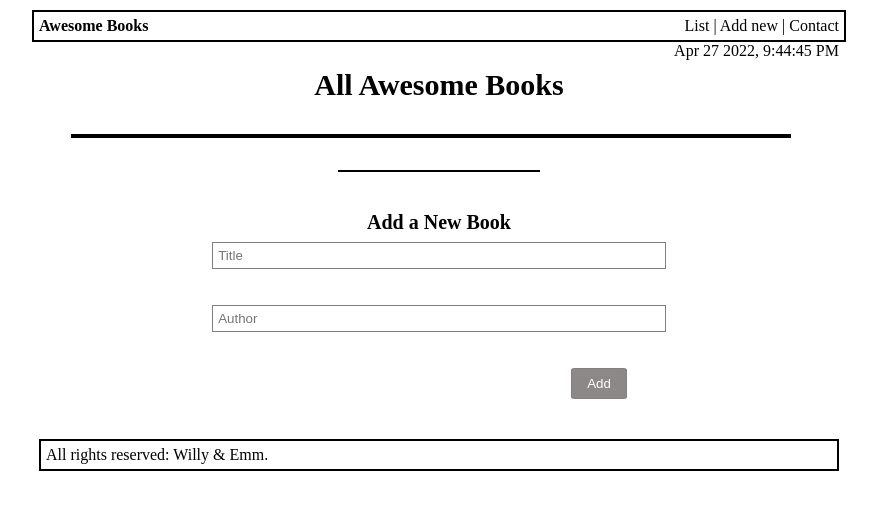
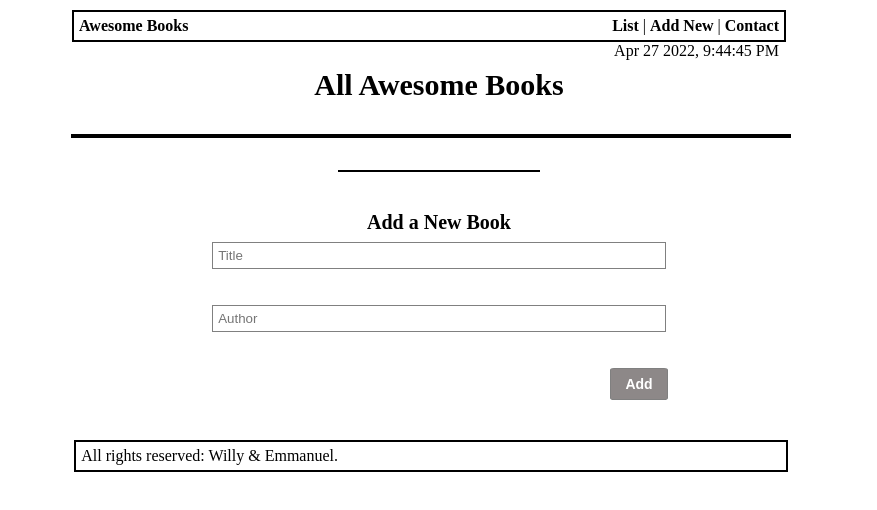
Before and after one commit to WillyStorm/AwesomeBooks, a website: page index.html in a window 1280 px wide. Shown: the whole page, without its empty margins (201-1078 px from the left). Drawn offline with Linux system fonts and the light colour scheme.

Commit message:
Edit HTML, CSS and JavaScript Files

```diff
--- a/app.js
+++ b/app.js
@@ -1,29 +1,29 @@
+/* eslint-disable*/
 function mylists(list) {
-    document.getElementById('MyBookLibrary').style.display = 'flex';
+  document.getElementById('MyBookLibrary').style.display = 'block';
   document.getElementById('mylist').style.display = 'none';
   document.getElementById('contact').style.display = 'none';
-    document.querySelector('.maybe').style.color= "blue";
-    document.querySelector('.maybes').style.color= "#000";
-    document.querySelector('.maybey').style.color= "#000";
-   window.location.reload();
+  document.querySelector('.maybe').style.color = 'blue';
+  document.querySelector('.maybes').style.color = '#000';
+  document.querySelector('.maybey').style.color = '#000';
 }
 
 function addnew(adds) {
   document.getElementById('MyBookLibrary').style.display = 'none';
   document.getElementById('mylist').style.display = 'block';
   document.getElementById('contact').style.display = 'none';
-    document.querySelector('.maybes').style.color= "blue";
-    document.querySelector('.maybey').style.color= "#000";
-    document.querySelector('.maybe').style.color= "#000";
+  document.querySelector('.maybes').style.color = 'blue';
+  document.querySelector('.maybey').style.color = '#000';
+  document.querySelector('.maybe').style.color = '#000';
 }
 
 function contact(contacts) {
   document.getElementById('MyBookLibrary').style.display = 'none';
   document.getElementById('mylist').style.display = 'none';
   document.getElementById('contact').style.display = 'flex';
-    document.querySelector('.maybey').style.color= "blue";
-    document.querySelector('.maybes').style.color= "#000";
-    document.querySelector('.maybe').style.color= "#000";
+  document.querySelector('.maybey').style.color = 'blue';
+  document.querySelector('.maybes').style.color = '#000';
+  document.querySelector('.maybe').style.color = '#000';
 }
 
 const time = document.querySelector('.date');
--- a/index.html
+++ b/index.html
@@ -12,7 +12,9 @@
         <nav class="nav">
           <div><b>Awesome Books</b></div>
           <div>
-            <a href="#" id="list" onclick="mylists(this)"><span class="maybe">List</span></a> | <a href="#" id="adds" onclick="addnew(this)"><span class="maybes">Add new</span></a> | <a href="#" id="contacts" onclick="contact(this)"><span class="maybey">Contact</span></a>
+            <a href="#" id="list" onclick="mylists(this)"><span class="maybe">List</span></a> |
+            <a href="#" id="adds" onclick="addnew(this)"><span class="maybes">Add New</span></a> |
+            <a href="#" id="contacts" onclick="contact(this)"><span class="maybey">Contact</span></a>
           </div>
         </nav>
         <div class="date"></div>
@@ -32,10 +34,9 @@
                     <h2>Add a New Book</h2>
                     <input id="title" type="text" placeholder="Title" required> <br><br>
                     <input id="authors" type="text" placeholder="Author" required> <br><br>
-                    <button id="addBtn" type="submit">Add</button></div>
+                    <button id="addBtn" type="submit"><b>Add</b></button>
                 </form>
             </div>
-
     </section>
     <section class="contact" id="contact">
         <h2>Contact information</h2>
@@ -43,22 +44,20 @@
           <h3>WILLY</h3>
           GitHub: <a href="https://github.com/WillyStorm" target="blank">WillyStorm</a> <br>
           Twitter: <a href="https://twitter.com/VeljaSTAR" target="blank">VeljaSTAR</a> <br>
-          LinkedIn: <a href="https://www.linkedin.com/in/veljko-panic-437b12231/" target="blank">Mr.Willy</a>
+          LinkedIn: <a href="https://www.linkedin.com/in/veljko-panic-437b12231/" target="blank">Mr. Willy</a>
         </article>
         <article>
-          <h3>EMM</h3>
+          <h3>EMMANUEL</h3>
           GitHub: <a href="https://github.com/Epaltechs" target="blank">Epaltechs</a> <br>
           Twitter: <a href="http://twitter.com/@emmapaul247" target="blank">emmapaul247</a> <br>
-          LinkedIn: <a href="https://www.linkedin.com/in/emmanuel-paul-a2bab7b4/" target="blank">Mr.Emm</a>
+          LinkedIn: <a href="https://www.linkedin.com/in/emmanuel-paul-a2bab7b4/" target="blank">Mr. Emmanuel</a>
         </article>
       </section>
       <section class="footer">
         <footer>
-          All rights reserved: Willy & Emm.
+          All rights reserved: Willy & Emmanuel.
         </footer>
       </section>
-
-
     <script src="library.js"></script>
     <script src="app.js"></script>
 </body>
--- a/style.css
+++ b/style.css
@@ -106,8 +106,8 @@ input {
 #addBtn {
   color: white;
   padding: 1% 2%;
-
-  margin-left: 20rem;
+  font-size: 14px;
+  margin-left: 25rem;
   border: 1px solid grey;
 }
 
@@ -117,6 +117,7 @@ input {
   padding: 0.6% 2%;
   background-color: rgb(141, 136, 136);
 }
+
 .contact {
   display: none;
   flex-direction: column;
@@ -131,6 +132,8 @@ article {
   display: flex;
   justify-content: center;
   flex-direction: column;
+  width: 700px;
+  margin-left: 2.5rem;
 }
 
 .nav {
@@ -145,6 +148,8 @@ article {
 a {
   text-decoration: none;
   color: #000;
+  font-weight: 600;
+  font-size: 16px;
 }
 
 .hide {
@@ -155,6 +160,8 @@ footer {
   border: 2px solid #000;
   padding: 5px;
   margin-top: 5%;
+  width: 700px;
+  margin-left: 2.2rem;
 }
 
 .date {
```
Lines whose indentation alone changed are shown as unchanged.
